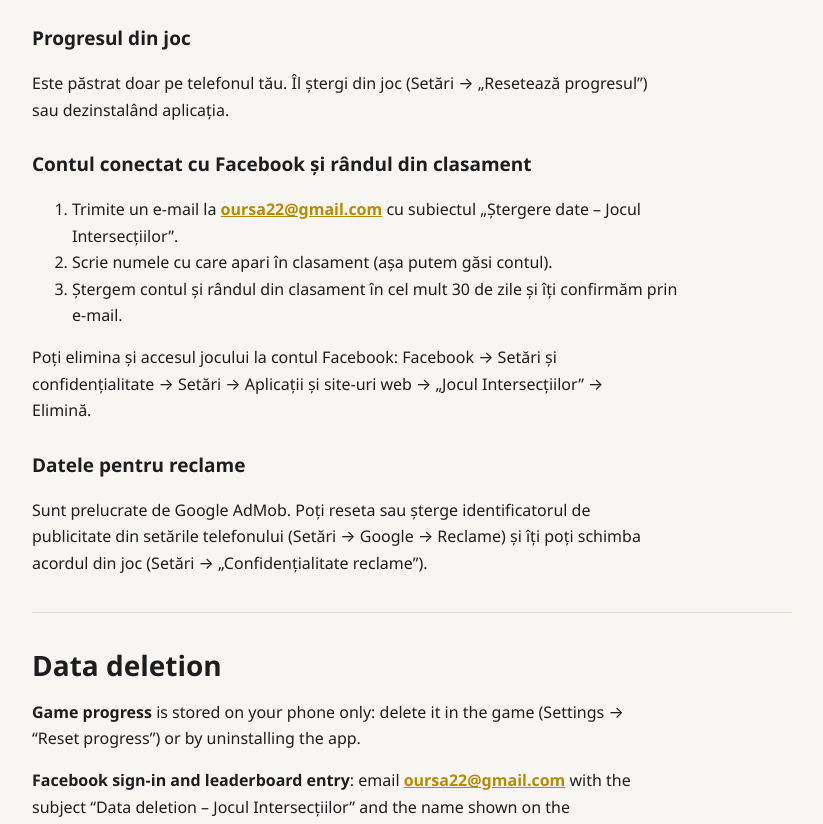
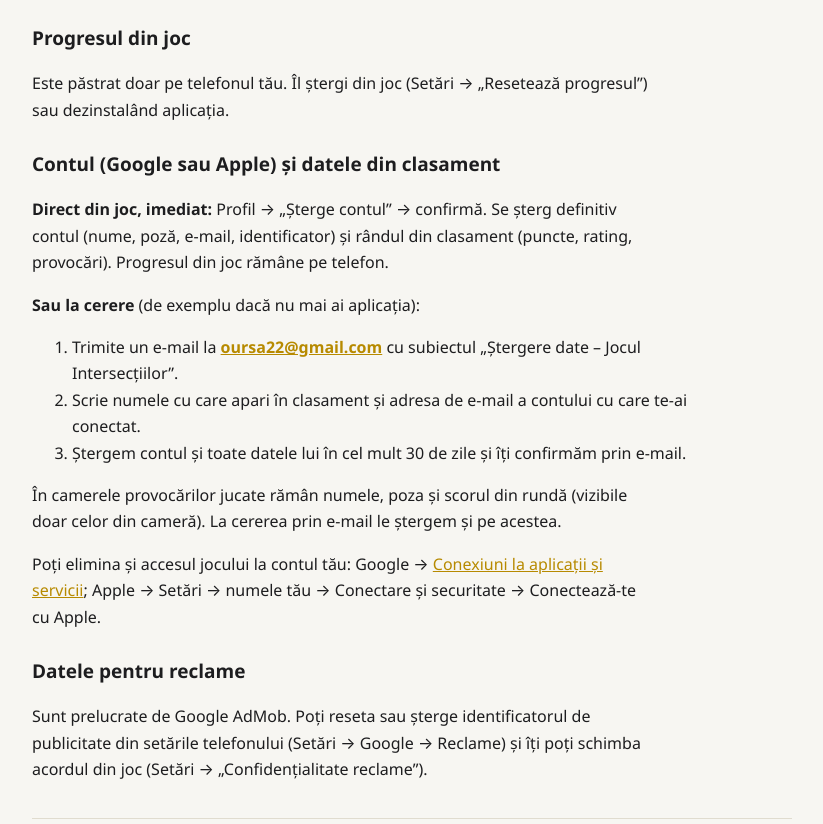
Before and after one commit to UrsaOvidiu/jocul-intersectiilor-politica, a plain HTML site: page stergere-date.html in a window 1280 px wide. Shown: the part 127-951 px from the top of the page, without its empty margins (228-1051 px from the left). Drawn offline with Linux system fonts and the light colour scheme.

Commit message:
Ștergerea datelor: din joc (Profil → Șterge contul) sau prin e-mail

```diff
--- a/stergere-date.html
+++ b/stergere-date.html
@@ -24,13 +24,16 @@
     <h1>Ștergerea datelor</h1>
     <h2>Progresul din joc</h2>
     <p>Este păstrat doar pe telefonul tău. Îl ștergi din joc (Setări → „Resetează progresul”) sau dezinstalând aplicația.</p>
-    <h2>Contul conectat cu Facebook și rândul din clasament</h2>
+    <h2>Contul (Google sau Apple) și datele din clasament</h2>
+    <p><b>Direct din joc, imediat:</b> Profil → „Șterge contul” → confirmă. Se șterg definitiv contul (nume, poză, e-mail, identificator) și rândul din clasament (puncte, rating, provocări). Progresul din joc rămâne pe telefon.</p>
+    <p><b>Sau la cerere</b> (de exemplu dacă nu mai ai aplicația):</p>
     <ol>
       <li>Trimite un e-mail la <b><a href="mailto:oursa22@gmail.com">oursa22@gmail.com</a></b> cu subiectul „Ștergere date – Jocul Intersecțiilor”.</li>
-      <li>Scrie numele cu care apari în clasament (așa putem găsi contul).</li>
-      <li>Ștergem contul și rândul din clasament în cel mult 30 de zile și îți confirmăm prin e-mail.</li>
+      <li>Scrie numele cu care apari în clasament și adresa de e-mail a contului cu care te-ai conectat.</li>
+      <li>Ștergem contul și toate datele lui în cel mult 30 de zile și îți confirmăm prin e-mail.</li>
     </ol>
-    <p>Poți elimina și accesul jocului la contul Facebook: Facebook → Setări și confidențialitate → Setări → Aplicații și site-uri web → „Jocul Intersecțiilor” → Elimină.</p>
+    <p>În camerele provocărilor jucate rămân numele, poza și scorul din rundă (vizibile doar celor din cameră). La cererea prin e-mail le ștergem și pe acestea.</p>
+    <p>Poți elimina și accesul jocului la contul tău: Google → <a href="https://myaccount.google.com/connections" rel="noopener">Conexiuni la aplicații și servicii</a>; Apple → Setări → numele tău → Conectare și securitate → Conectează-te cu Apple.</p>
     <h2>Datele pentru reclame</h2>
     <p>Sunt prelucrate de Google AdMob. Poți reseta sau șterge identificatorul de publicitate din setările telefonului (Setări → Google → Reclame) și îți poți schimba acordul din joc (Setări → „Confidențialitate reclame”).</p>
   </section>
@@ -40,7 +43,9 @@
   <section lang="en">
     <h1>Data deletion</h1>
     <p><b>Game progress</b> is stored on your phone only: delete it in the game (Settings → “Reset progress”) or by uninstalling the app.</p>
-    <p><b>Facebook sign-in and leaderboard entry</b>: email <b><a href="mailto:oursa22@gmail.com">oursa22@gmail.com</a></b> with the subject “Data deletion – Jocul Intersecțiilor” and the name shown on the leaderboard. We delete the account and the leaderboard entry within 30 days and confirm by email. You can also remove the app from Facebook: Settings &amp; privacy → Settings → Apps and websites.</p>
+    <p><b>Account (Google or Apple) and leaderboard data</b>: in the game, open Profile → “Delete account” and confirm. Your account (name, picture, email, identifier) and your leaderboard entry (points, rating, challenges) are deleted permanently and immediately; your game progress stays on your phone.</p>
+    <p>Or email <b><a href="mailto:oursa22@gmail.com">oursa22@gmail.com</a></b> with the subject “Data deletion – Jocul Intersecțiilor”, the name shown on the leaderboard and the email of the account you signed in with. We delete the account and all its data within 30 days and confirm by email. Challenge rooms you played in keep your name, picture and round score (visible only to that room's players) until you ask us by email to delete them too.</p>
+    <p>You can also remove the game's access to your account: Google → <a href="https://myaccount.google.com/connections" rel="noopener">Third-party connections</a>; Apple → Settings → your name → Sign-In &amp; Security → Sign in with Apple.</p>
     <p><b>Advertising data</b> is processed by Google AdMob. Reset or delete your advertising ID in your phone settings (Settings → Google → Ads).</p>
   </section>
 </main>
```
